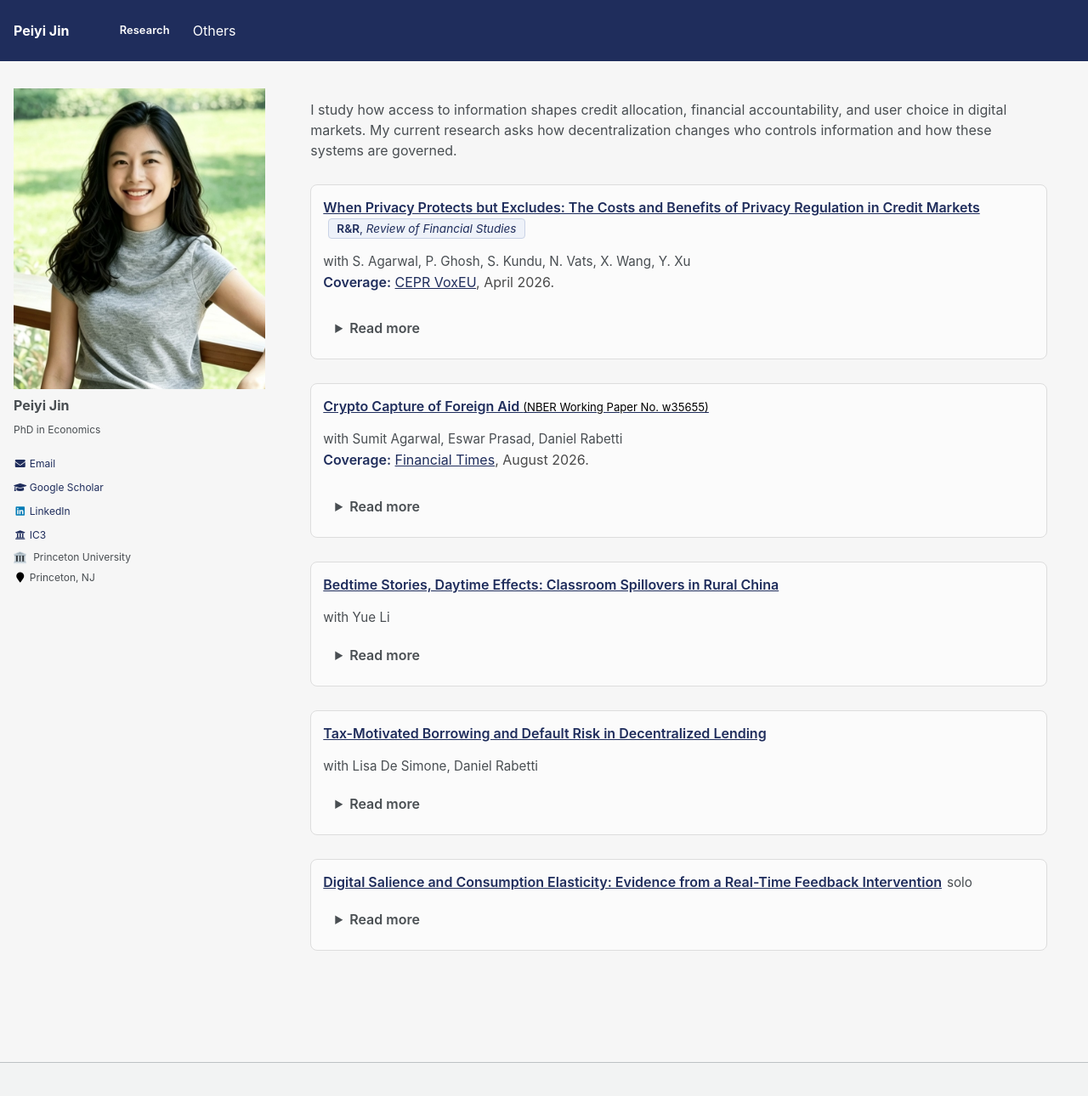
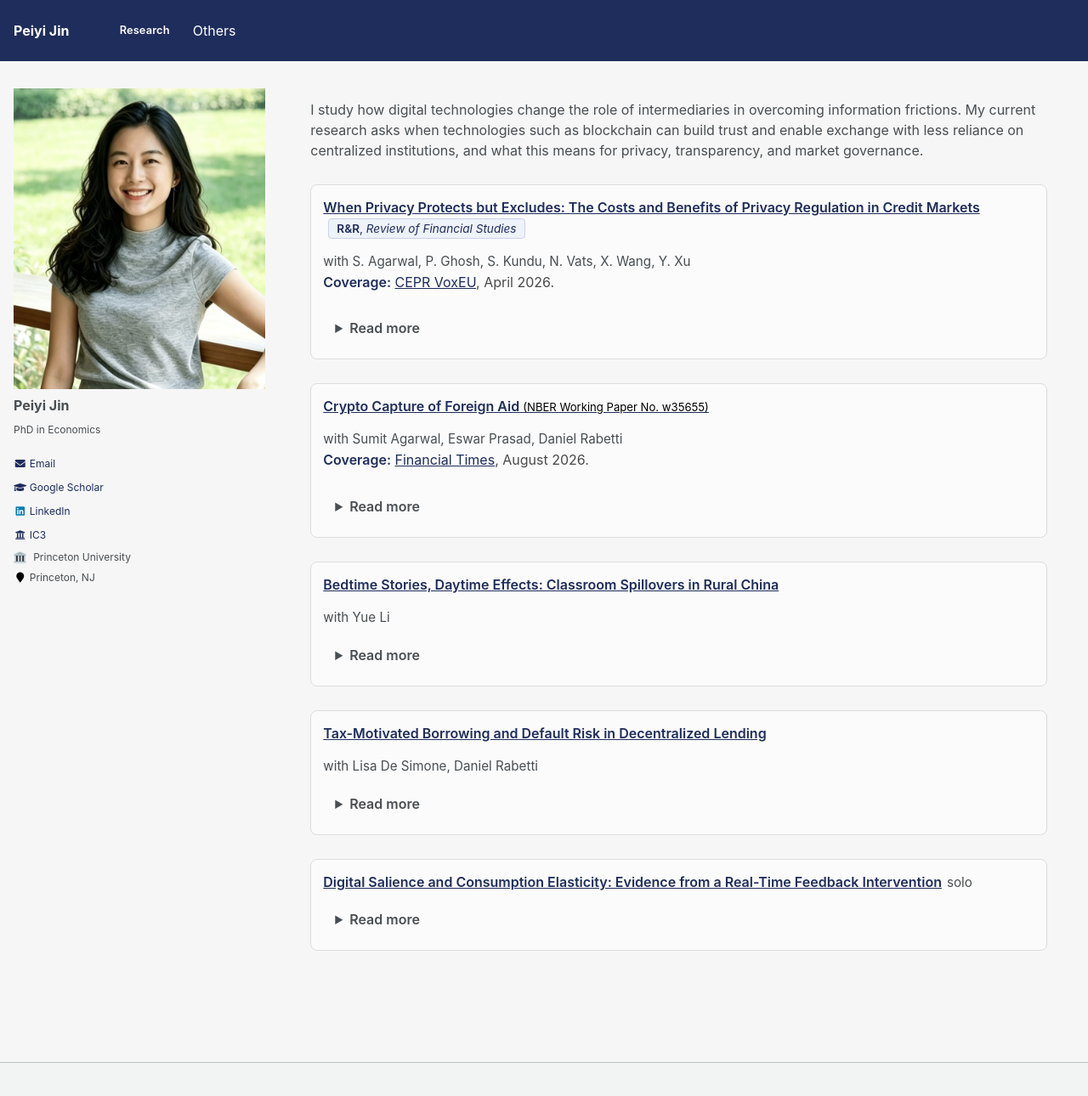
Before and after one commit to peiyi-jin/peiyi-jin.github.io, a Jekyll site: the page built from _pages/research.md, in a window 1280 px wide and 1315 px high. Shown: the top 1290 px of the window at 85% size. Built offline with Jekyll 4.4.1, drawn with Linux system fonts in a browser that asks for light colours.

Commit message:
Connect research identity to blockchain and trust

```diff
--- a/_pages/research.md
+++ b/_pages/research.md
@@ -185,7 +185,7 @@ author_profile: true
   }
 </style>
 
-<p>I study how access to information shapes credit allocation, financial accountability, and user choice in digital markets. My current research asks how decentralization changes who controls information and how these systems are governed.</p>
+<p>I study how digital technologies change the role of intermediaries in overcoming information frictions. My current research asks when technologies such as blockchain can build trust and enable exchange with less reliance on centralized institutions, and what this means for privacy, transparency, and market governance.</p>
 
 <div class="paper-item">
   <div class="row">
```
